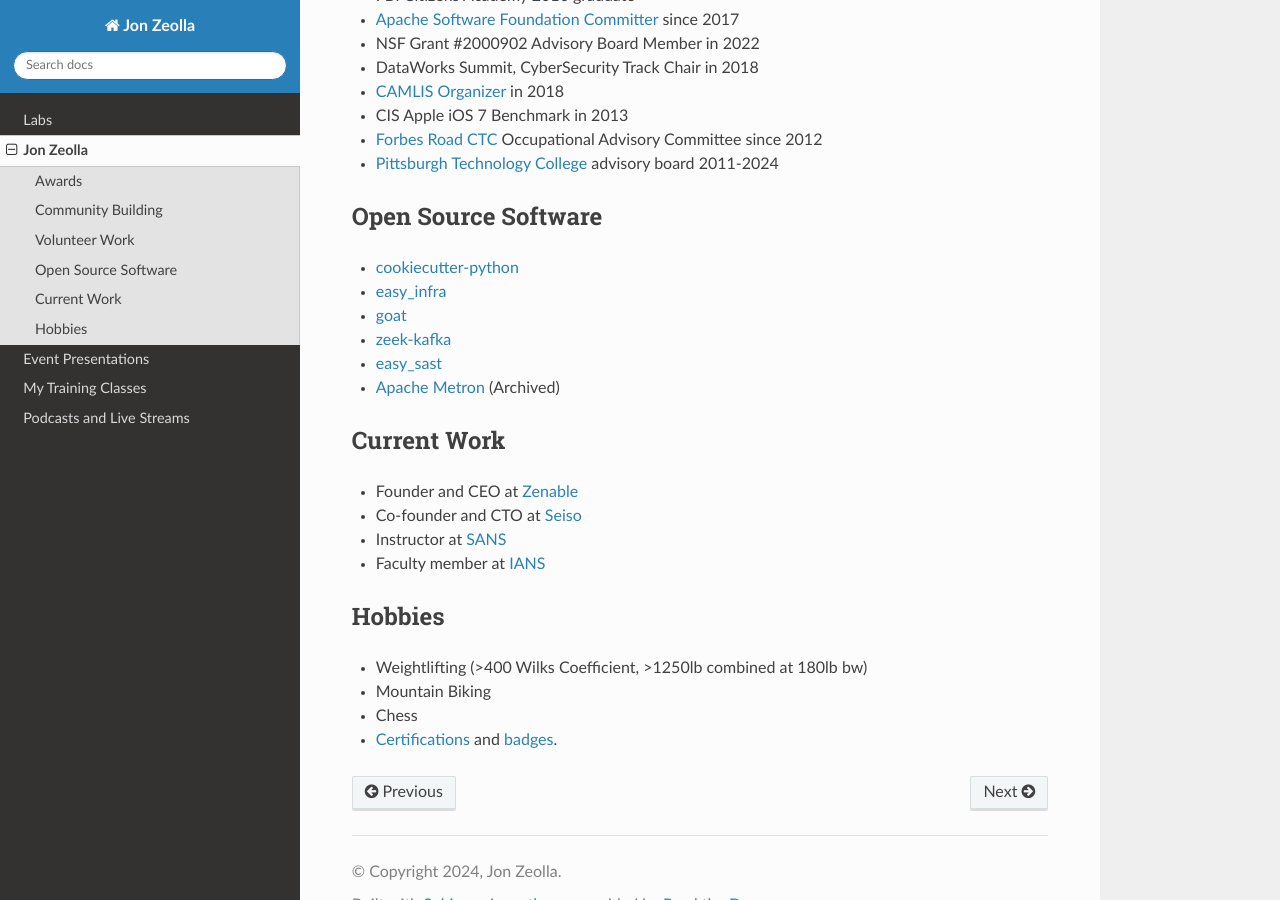
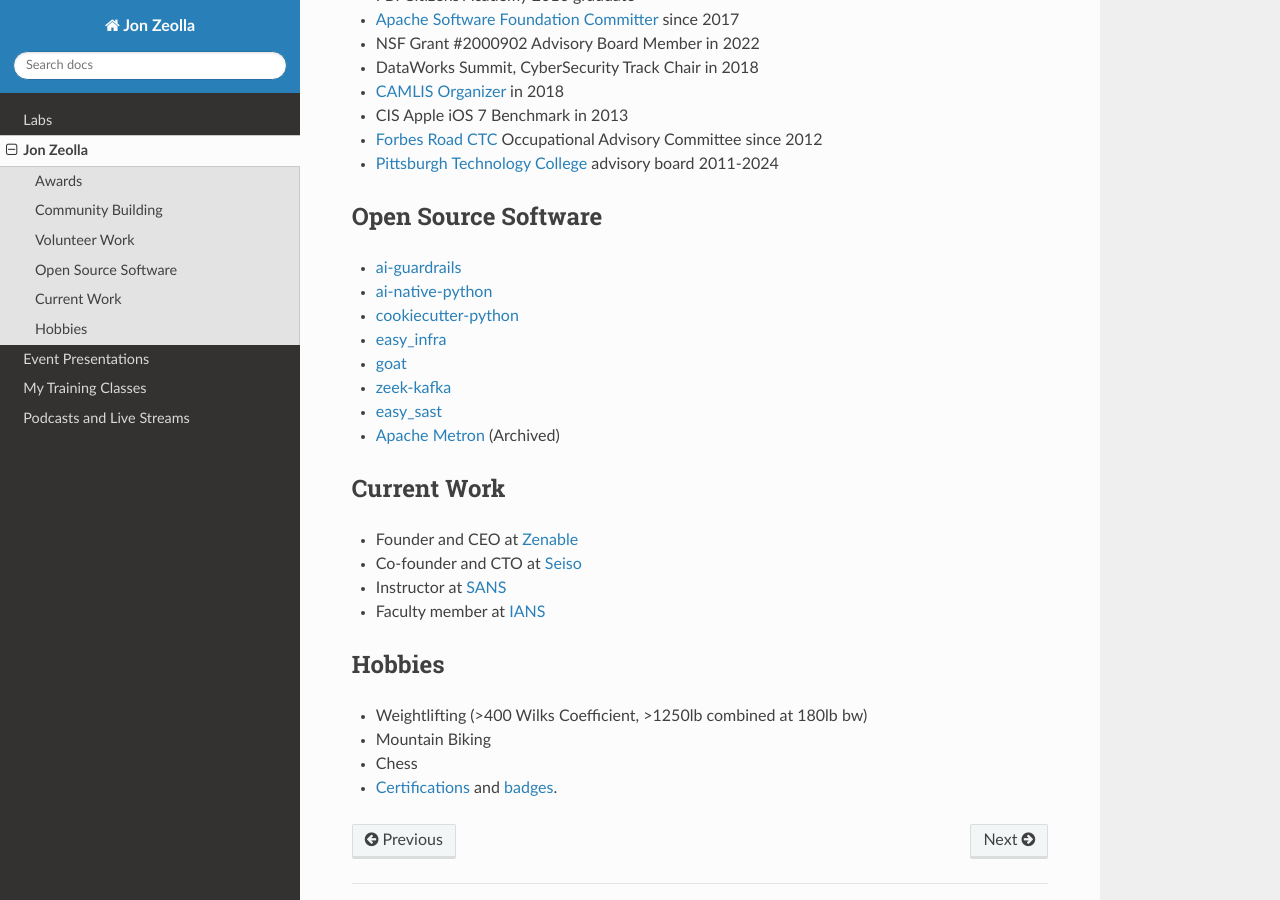
Before and after one commit to JonZeolla/JonZeolla.github.io, a Sphinx documentation site: the page built from docs/about-me.md, in a window 1280 px wide and 900 px high, scrolled down 1372 px. Built offline with Sphinx 7.4.7 and the Read the Docs theme 3.1.0, drawn with Linux system fonts in a browser that asks for light colours.

Commit message:
chore: add the Zenable open source projects
Co-Authored-By: Claude Opus 5 (1M context) <noreply@anthropic.com>
Claude-Session: https://claude.ai/code/session_011K6oXWZtoK98vyE3hC3CFA

```diff
--- a/docs/about-me.md
+++ b/docs/about-me.md
@@ -93,6 +93,8 @@ Check out Jon's [presentations and trainings](project:./ref/jz-content.md).
 
 ## Open Source Software
 
+* [ai-guardrails](https://github.com/Zenable-io/ai-guardrails)
+* [ai-native-python](https://github.com/Zenable-io/ai-native-python)
 * [cookiecutter-python](https://github.com/SeisoLLC/cookiecutter-python)
 * [easy_infra](https://github.com/SeisoLLC/easy_infra)
 * [goat](https://github.com/SeisoLLC/goat)
```
